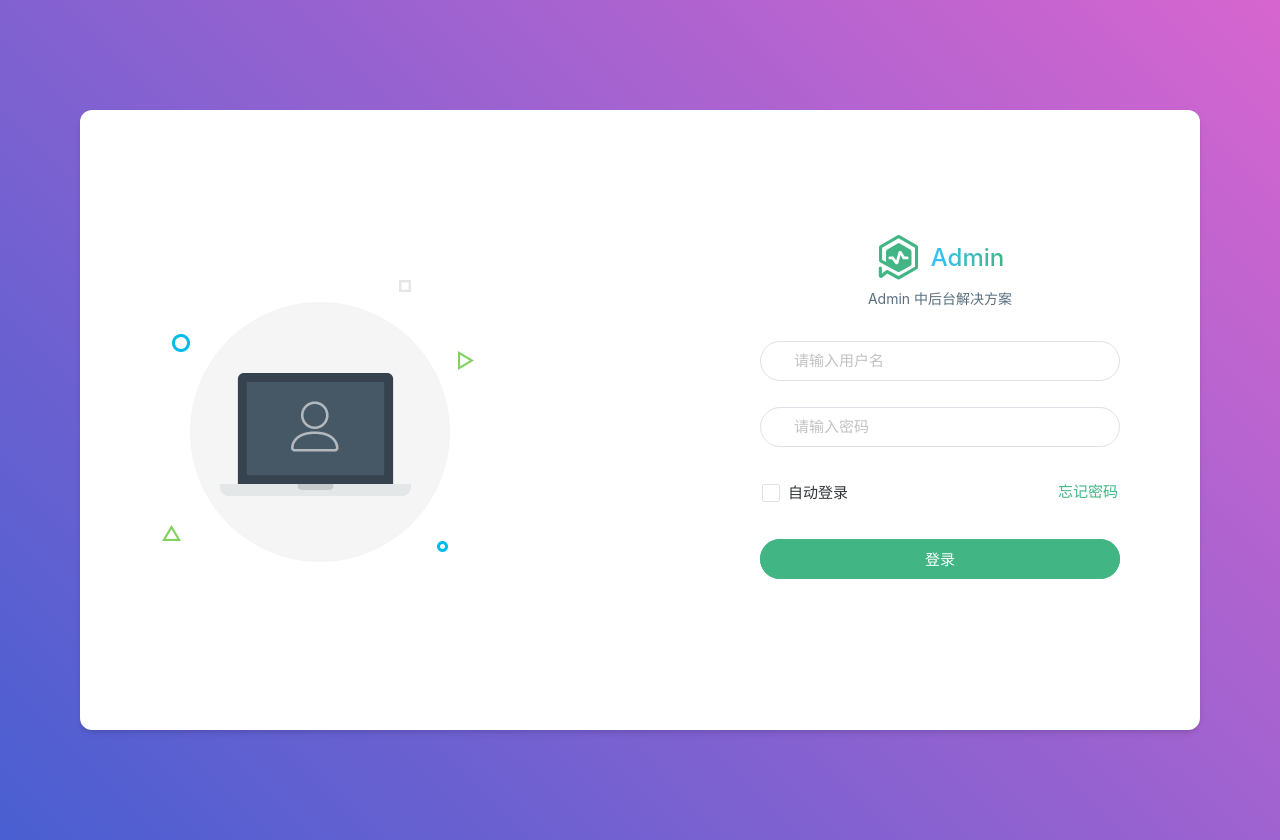
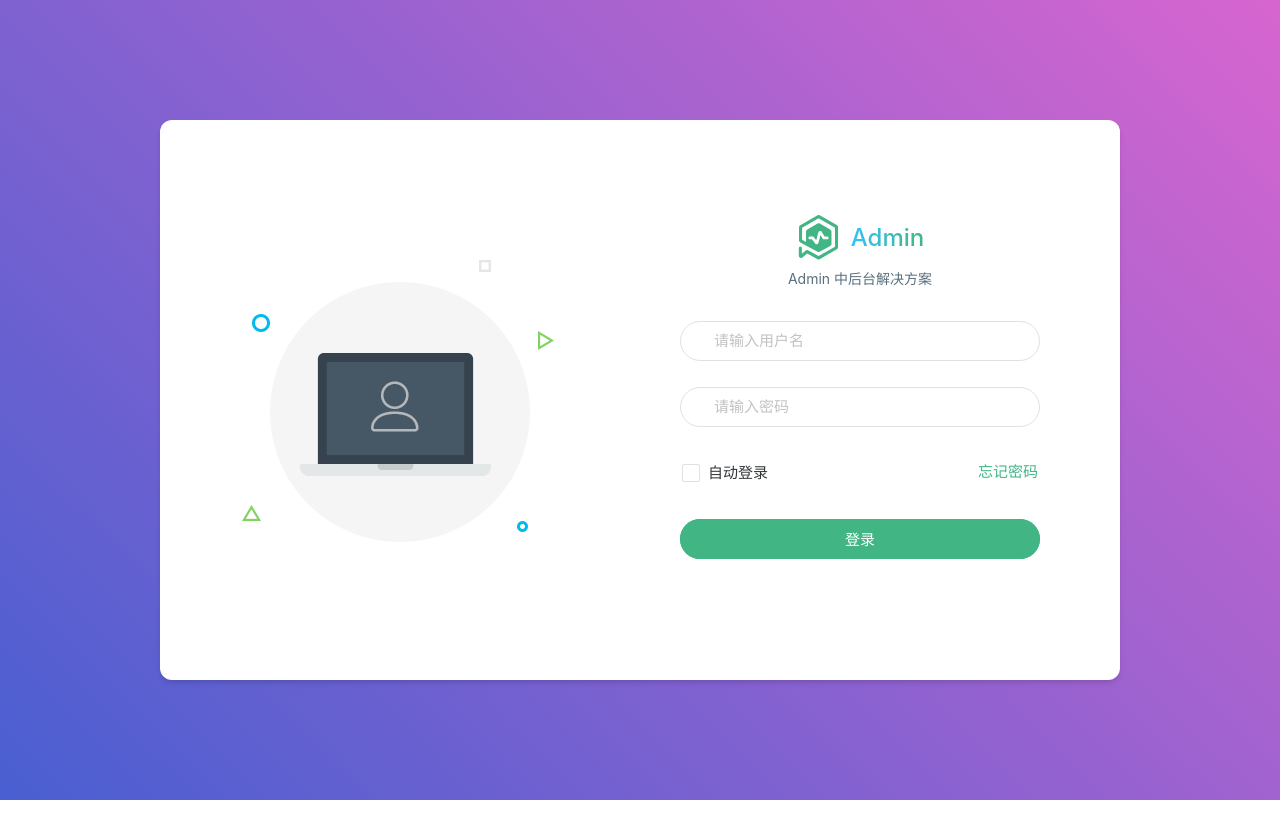
Before and after one commit to josliang/admin-template, a Vue app: page /#/login in a window 1280 px wide. After the commit the page ends 800 px from the top, so only its background shows below. Built offline with nearby package versions, Linux system fonts and the light colour scheme; some icons are missing; a small style sheet from the web is missing; a web font is replaced by a local one.

Commit message:
style: 修改样式和断点

```diff
--- a/package.json
+++ b/package.json
@@ -7,7 +7,7 @@
     "dev": "vite",
     "build": "vite build",
     "preview": "vite preview",
-    "clean": "rimraf dist"
+    "clean": "rimraf dist && rimraf stats.html"
   },
   "dependencies": {
     "@types/node": "^20.2.5",
--- a/src/assets/css/index.scss
+++ b/src/assets/css/index.scss
@@ -2,9 +2,13 @@
     --tab-bg-color: #f2f3f5;
 }
 
-body, h1, h2, h3, h4, h5, h6, hr, p, blockquote, dl, dt, dd, ul, ol, li, pre, form, fieldset, legend, button, input, textarea, th, td {
+* {
     margin: 0;
     padding: 0;
+    box-sizing: border-box;
+}
+
+body, h1, h2, h3, h4, h5, h6, hr, p, blockquote, dl, dt, dd, ul, ol, li, pre, form, fieldset, legend, button, input, textarea, th, td {
     user-select: none;
 }
 
--- a/src/pages/Dashboard/Dashboard.vue
+++ b/src/pages/Dashboard/Dashboard.vue
@@ -1,6 +1,6 @@
 <template>
     <div class="dashboard-container">
-        <div class="charts-row grid grid-cols-3 xl:grid-cols-2 md:grid-cols-1 gap-2">
+        <div class="charts-row grid grid-cols-1 xl:grid-cols-3 md:grid-cols-2 gap-2">
             <div class="viewMount">
                 <div class="chart-header">
                     <div class="left-title space-x-[2px]">
--- a/src/pages/Login/Login.vue
+++ b/src/pages/Login/Login.vue
@@ -1,10 +1,10 @@
 <template>
     <div class="login-container flex items-center justify-center p-[20px]">
-        <div class="login-box w960px h560px md:w-[100%] md:px-[50px] px-[80px] py-[30px] shadow-md rounded-xl">
-            <div class="flex items-center justify-center md:hidden">
+        <div class="login-box md:w960px h560px w-[100%] px-[50px] md:px-[80px] py-[30px] shadow-md rounded-xl">
+            <div class="hidden items-center justify-center md:flex">
                 <img :src="LoginPic" alt="login-pic"/>
             </div>
-            <div class="flex justify-center w360px md:w-[100%] flex-col items-center space-y-8">
+            <div class="flex justify-center md:w360px w-[100%] flex-col items-center space-y-8">
                 <div class="space-y-2">
                     <div class="flex justify-center items-center space-x-[10px]">
                         <svg viewBox="0 0 1024 1024" version="1.1" xmlns="http://www.w3.org/2000/svg" width="45"
--- a/unocss.config.js
+++ b/unocss.config.js
@@ -6,11 +6,11 @@ export default defineConfig({
     ],
     theme: {
         breakpoints: {
-            "2xl": '(max-width: 1920px)',
-            xl: '(max-width: 1440px)',
-            lg: '(max-width: 1280px)',
-            md: '(max-width: 960px)',
-            sm: '(max-width: 640px)',
+            "2xl": '1920px',
+            xl: '1440px',
+            lg: '1280px',
+            md: '960px',
+            sm: '640px',
         },
     },
 })
--- a/vite.config.js
+++ b/vite.config.js
@@ -134,6 +134,11 @@ export default defineConfig({
         viteCompression({
             threshold: 1000 * 100 // 对大于 100kb 的文件进行压缩
         }),
-        visualizer()
+        visualizer({
+            filename: 'stats.html',
+            open: true, // 打包完成后自动打开stats.html（如果浏览器支持）
+            gzipSize: true, // 是否显示gzip压缩后的大小
+            brotliSize: true, // 是否显示brotli压缩后的大小
+        })
     ],
 })
```
Also changed, not shown: 1 other file (tests, documents, lock files or other folders).
